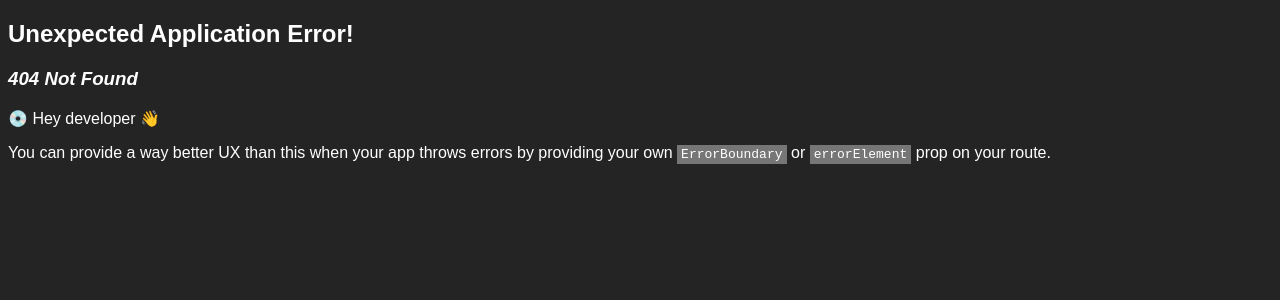
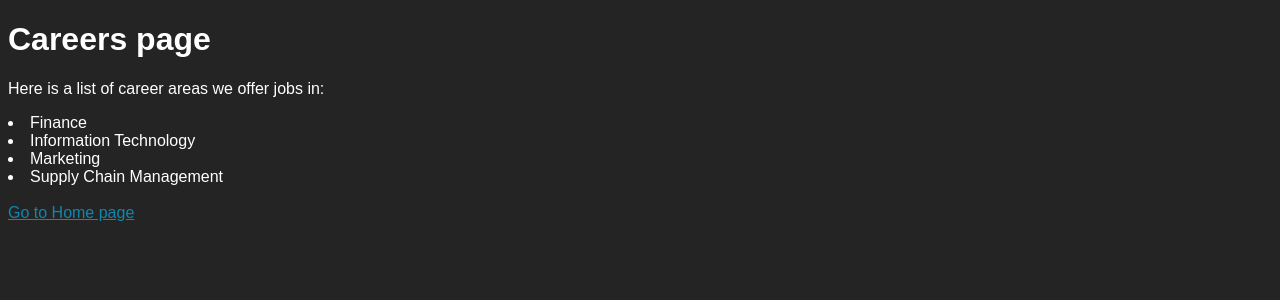
Before and after one commit to Ummah-Professionals/up-tube, a React (Vite) app: page /careers in a window 1280 px wide. Before the commit this address had no page. Shown: the top 300 px of the page. Built offline with nearby package versions, Linux system fonts and the light colour scheme.

Commit message:
Created sample Careers page

```diff
--- a/src/main.jsx
+++ b/src/main.jsx
@@ -4,6 +4,7 @@ import { createBrowserRouter, RouterProvider } from "react-router-dom";
 import "./index.css";
 import { Home } from "./pages/Home.jsx";
 import { About } from "./pages/About.jsx";
+import { Careers } from "./pages/Careers.jsx";
 import { QueryClient, QueryClientProvider } from "@tanstack/react-query";
 
 const queryClient = new QueryClient({
@@ -20,6 +21,7 @@ const queryClient = new QueryClient({
 const router = createBrowserRouter([
   { path: "/", element: <Home /> },
   { path: "/about", element: <About /> },
+  { path: "/careers", element: <Careers />}
 ]);
 
 ReactDOM.createRoot(document.getElementById("root")).render(
--- /dev/null
+++ b/src/pages/Careers.jsx
@@ -0,0 +1,17 @@
+import { Link } from "react-router-dom";
+
+export const Careers = () => {
+  return (
+    <main>
+      <h1>Careers page</h1>
+
+      <p>Here is a list of career areas we offer jobs in:</p>
+      <li>Finance</li>
+      <li>Information Technology</li>
+      <li>Marketing</li>
+      <li>Supply Chain Management</li><br></br>
+
+      <Link to="/">Go to Home page</Link>
+    </main>
+  );
+};
--- a/src/pages/Home.jsx
+++ b/src/pages/Home.jsx
@@ -35,7 +35,9 @@ export const Home = () => {
 
       {renderContent()}
 
-      <Link to="/about">Go to About page</Link>
+      <Link to="/about">Go to About page<br></br><br></br></Link>
+
+      <Link to="/careers">Go to Careers page</Link>
     </main>
   );
 };
```
